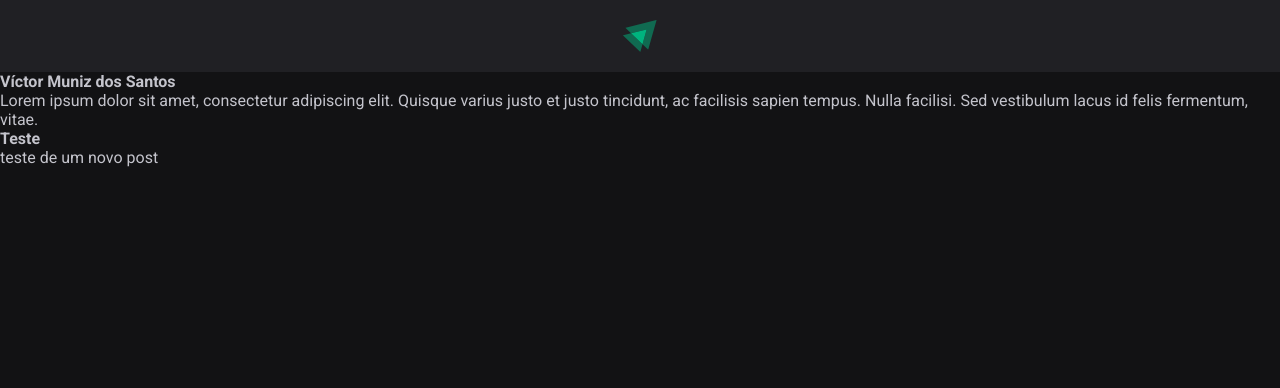
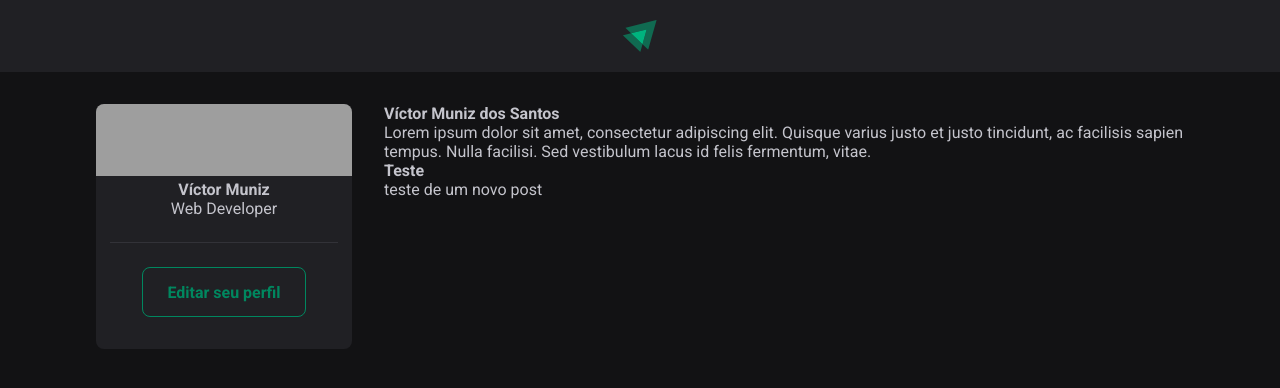
Before and after one commit to victorrrmuniz/react-ignite-feed, a React (Vite) app: page / in a window 1280 px wide. Shown: the top 388 px of the page. Built offline with nearby package versions, Linux system fonts and the light colour scheme; grey boxes are pictures that could not be loaded.

Commit message:
start implementing sidebar

```diff
--- a/src/App.jsx
+++ b/src/App.jsx
@@ -1,12 +1,19 @@
 import { Post } from './Post'
 import { Header } from './components/Header';
+
 import './global.css';
+import styles from './App.module.css';
+import { Sidebar } from './components/Sidebar';
 
 function App() {
 
   return (
     <>
       <Header />
+
+      <div className={styles.wrapper}>
+        <Sidebar />
+        <main>
         <Post
           author="Víctor Muniz dos Santos"
           content="Lorem ipsum dolor sit amet, consectetur adipiscing elit. Quisque varius justo et justo tincidunt, ac facilisis sapien tempus. Nulla facilisi. Sed vestibulum lacus id felis fermentum, vitae."
@@ -16,6 +23,8 @@ function App() {
           author="Teste"
           content="teste de um novo post                                     "
         />
+        </main>
+      </div>
     </>
   )
 }
--- /dev/null
+++ b/src/App.module.css
@@ -0,0 +1,11 @@
+
+.wrapper {
+    max-width: 70rem;
+    margin: 2rem auto;
+    padding: 0 1rem;
+
+    display: grid;
+    grid-template-columns: 256px 1fr;
+    gap: 2rem;
+    align-items: flex-start;
+}
--- a/src/components/Header.jsx
+++ b/src/components/Header.jsx
@@ -1,7 +1,5 @@
 import styles from './header.module.css';
 import igniteLogo from '../assets/ignite-logo.svg';
-
-console.log(igniteLogo);
 
 export function Header() {
     return (
--- /dev/null
+++ b/src/components/Sidebar.jsx
@@ -0,0 +1,23 @@
+
+import styles from './Sidebar.module.css';
+
+export function Sidebar() {
+    return (
+        <aside className={styles.sidebar}>
+            <img
+                className={styles.cover}
+                src="https://images.unsplash.com/photo-1492891651366-a5c2839dc64b?q=80&w=1434&auto=format&fit=crop&ixlib=rb-4.0.3&ixid=M3wxMjA3fDB8MHxwaG90by1wYWdlfHx8fGVufDB8fHx8fA%3D%3D"
+            />
+            <div className={styles.profile}>
+                <strong>Víctor Muniz</strong>
+                <span>Web Developer</span>
+
+                <footer>
+                    <a href="#">
+                        Editar seu perfil
+                    </a>
+                </footer>
+            </div>
+        </aside>
+    );
+}
--- /dev/null
+++ b/src/components/Sidebar.module.css
@@ -0,0 +1,41 @@
+
+.sidebar {
+    background: var(--gray-800);
+    border-radius: 8px;
+    overflow: hidden;
+}
+
+.cover {
+    width: 100%;
+    height: 72px;
+    object-fit: cover;
+}
+
+.profile {
+    display: flex;
+    flex-direction: column;
+    align-items: center;
+}
+
+.sidebar footer {
+    border-top: 1px solid var(--gray-600);
+    margin-top: 1.5rem;
+    padding: 1.5rem 2rem 2rem;
+}
+
+.sidebar footer a {
+    width: 100%;
+    background: transparent;
+    color: var(--green-500);
+    border: 1px solid var(--green-500);
+    border-radius: 8px;
+    height: 50px;
+    padding: 0 1.5rem;
+    font-weight: bold;
+    display: block;
+    text-decoration: none;
+
+    display: flex;
+    justify-content: center;
+    align-items: center;
+}
```
Lines whose indentation alone changed are shown as unchanged.
